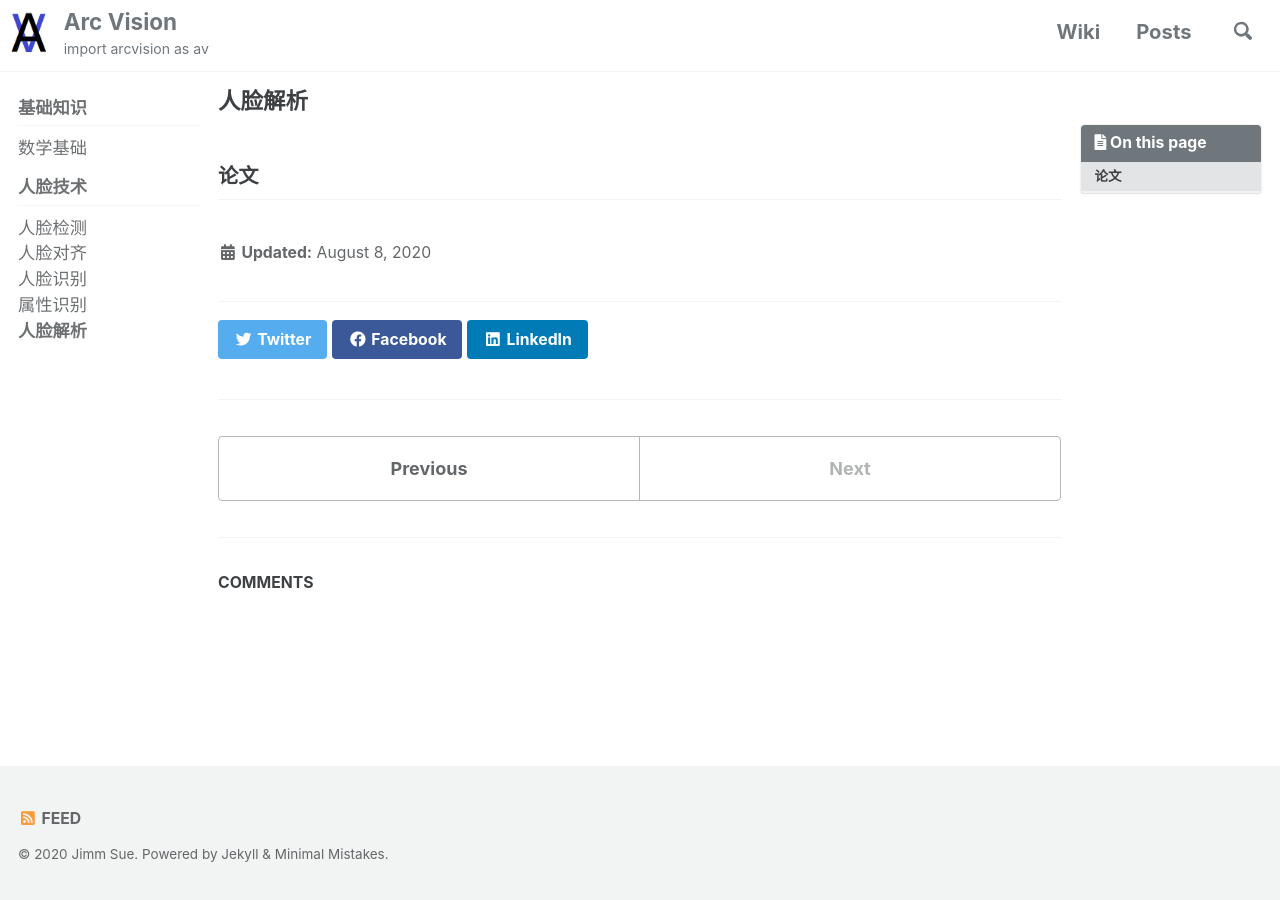
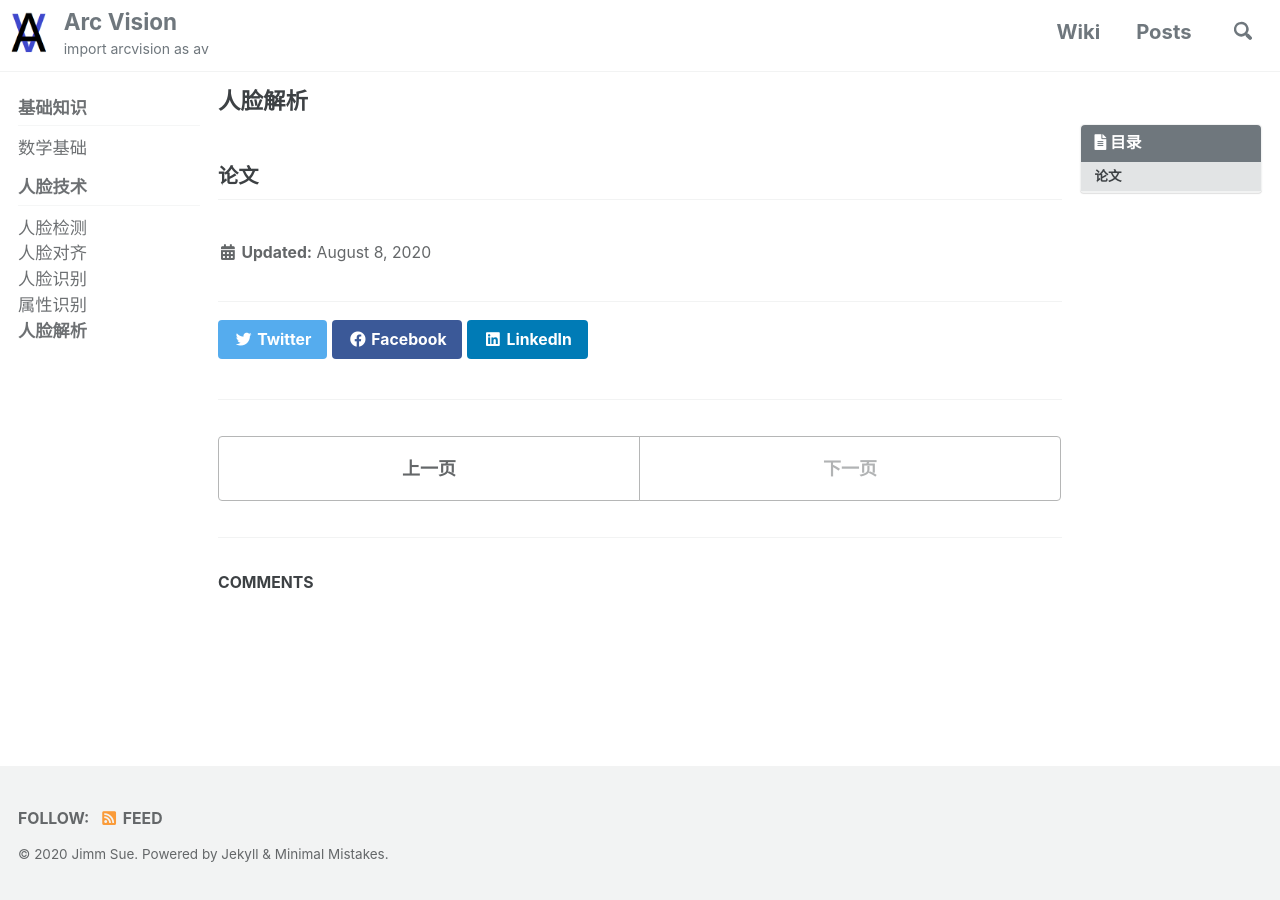
Before and after one commit to ArcVision/ArcVision.github.io, a Jekyll site: the page built from _wiki/14-face-parsing.md, in a window 1280 px wide. Built offline with Jekyll 4.4.1, drawn with Linux system fonts in a browser that asks for light colours; cached includes are drawn as plain includes; comment, search, counter and statistics services are not loaded; part of the change alters nothing that is shown.

```diff
--- a/_config.yml
+++ b/_config.yml
@@ -15,7 +15,7 @@ theme                  : "minimal-mistakes-jekyll"
 minimal_mistakes_skin    : "default" # "air", "aqua", "contrast", "dark", "dirt", "neon", "mint", "plum", "sunrise"
 
 # Site Settings
-locale                   : "zh-CH"
+locale                   : "zh-CN"
 title                    : "Arc Vision"
 title_separator          : "-"
 subtitle                 : "import arcvision as av" # site tagline that appears below site title in masthead
--- a/_data/ui-text.yml
+++ b/_data/ui-text.yml
@@ -1797,3 +1797,53 @@ my-MM:
 # Another locale
 # --------------
 #
+zh: &DEFAULT_ZH
+  skip_links                 : "Skip links"
+  skip_primary_nav           : "Skip to primary navigation"
+  skip_content               : "Skip to content"
+  skip_footer                : "Skip to footer"
+  page                       : "Page"
+  pagination_previous        : "上一页"
+  pagination_next            : "下一页"
+  breadcrumb_home_label      : "主页"
+  breadcrumb_separator       : "/"
+  menu_label                 : "Toggle menu"
+  search_label               : "Toggle search"
+  toc_label                  : "目录"
+  ext_link_label             : "Direct link"
+  less_than                  : "不足"
+  minute_read                : "分钟"
+  share_on_label             :
+  meta_label                 :
+  tags_label                 : "Tags:"
+  categories_label           : "Categories:"
+  date_label                 : "Updated:"
+  comments_label             :
+  comments_title             : "Comments"
+  more_label                 : "Learn more"
+  related_label              : "You may also enjoy"
+  follow_label               : "Follow:"
+  feed_label                 : "Feed"
+  powered_by                 : "Powered by"
+  website_label              : "Website"
+  email_label                : "Email"
+  recent_posts               : ""
+  undefined_wpm              : "Undefined parameter words_per_minute at _config.yml"
+  comment_form_info          : "Your email address will not be published. Required fields are marked"
+  comment_form_comment_label : "Comment"
+  comment_form_md_info       : "Markdown is supported."
+  comment_form_name_label    : "Name"
+  comment_form_email_label   : "Email address"
+  comment_form_website_label : "Website (optional)"
+  comment_btn_submit         : "Submit comment"
+  comment_btn_submitted      : "Submitted"
+  comment_success_msg        : "Thanks for your comment! It will show on the site once it has been approved."
+  comment_error_msg          : "Sorry, there was an error with your submission. Please make sure all required fields have been completed and try again."
+  loading_label              : "Loading..."
+  search_label_text          : "Enter your search term..."
+  search_placeholder_text    : "Enter your search term..."
+  search_algolia_no_results  : "No results"
+  results_found              : "Result(s) found"
+  back_to_top                : "Back to top"
+zh-CN:
+  <<: *DEFAULT_ZH
```
